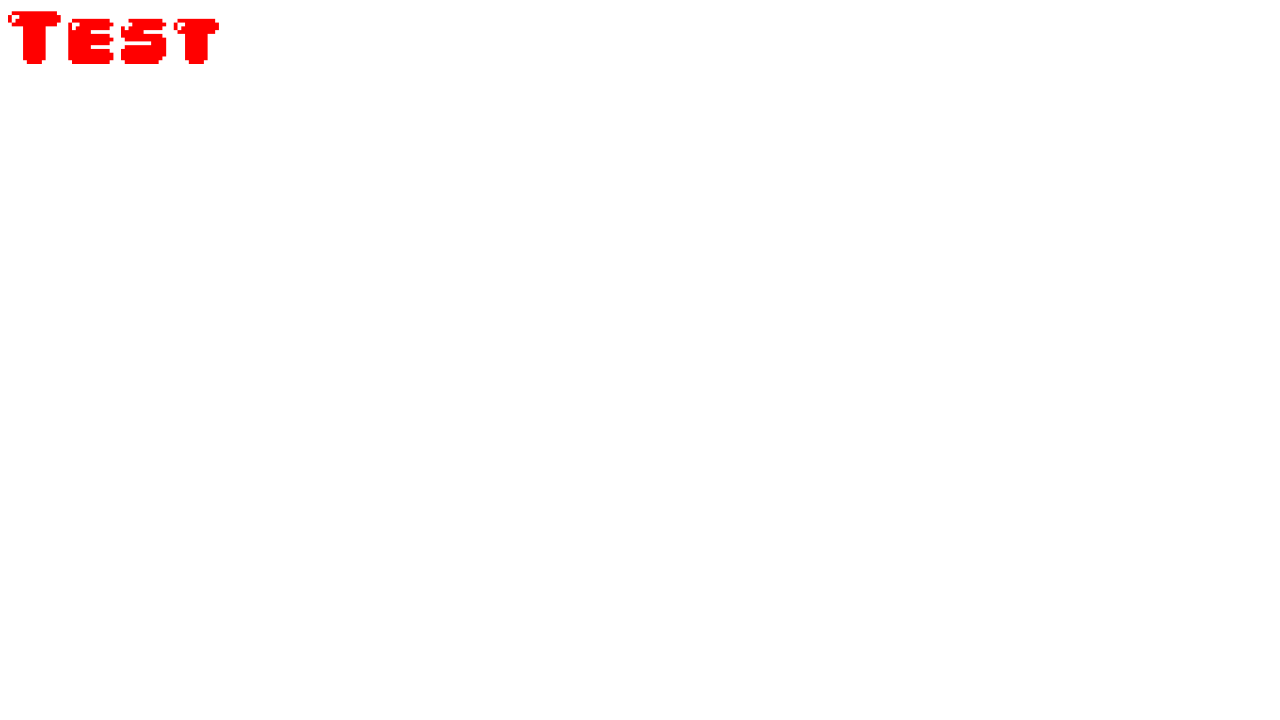
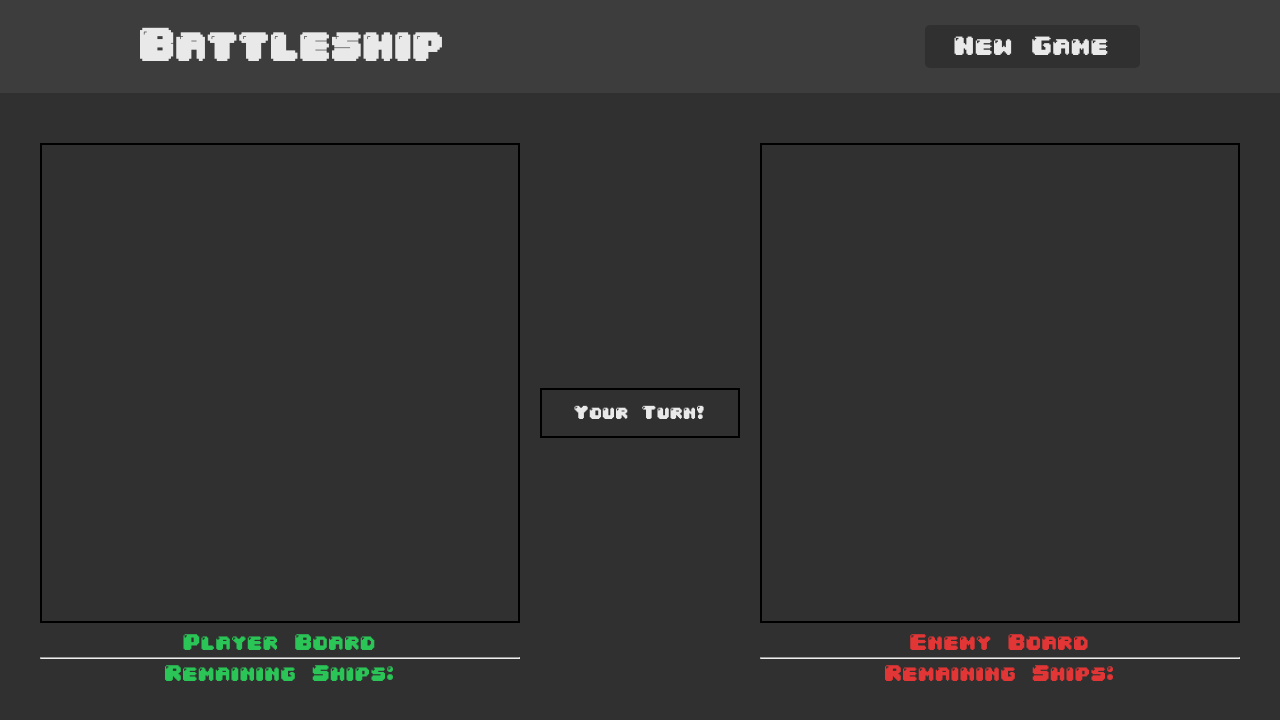
Before and after one commit to elk15/Battleship, a website built with webpack: page dist/index.html in a window 1280 px wide. Built offline with Linux system fonts and the light colour scheme.

Commit message:
Implement basic html and css

```diff
--- a/src/style.css
+++ b/src/style.css
@@ -1,3 +1,6 @@
+@import url('https://fonts.googleapis.com/css2?family=Roboto:wght@300;400;500;900&display=swap');
+
+
 @font-face {
 
     font-family: 'default';
@@ -9,8 +12,155 @@
     weight: 600;
 }
 
-div {
-    color: red;
-    font-family: 'default';
-    font-size: 4rem;
+* {
+    margin: 0;
+    padding: 0;
+    box-sizing: border-box;
+    list-style: none;
+    font-family: 'default', sans-serif;
 }
+
+:root {
+    --font-color: rgb(233, 233, 233);
+    --secondary-color: #3d3d3d;
+    --primary-color: #303030;
+    --green: #2bc557;
+    --red: #e23636;
+}
+
+.container {
+    display: flex;
+    flex-direction: column;
+    min-height: 100vh;
+}
+
+header {
+    background-color: var(--secondary-color);
+    color: var(--font-color);
+    display: flex;
+    justify-content: center;
+    padding: 25px;
+    font-size: 1.2rem;
+}
+
+.header-container {
+    align-items: center;
+}
+
+#new-game {
+    padding: 10px 30px;
+    font-size: 1.4rem;
+    color: var(--font-color);
+    border: none;
+    border-radius: 5px;
+    background-color: var(--primary-color);
+    cursor: pointer;
+    transition: transform 200ms ease-in-out;
+}
+
+#new-game:hover {
+    transform: translate(0, -5px);
+}
+
+main{
+    flex: 1;
+    display: flex;
+    justify-content: center;
+    padding-top: 50px;
+    background-color: var(--primary-color)
+}
+
+.main-container, .header-container {
+    width: 1000px;
+    display: flex;
+}
+
+.header-container {
+    justify-content: space-between;
+
+}
+
+.main-container {
+    justify-content: center;
+    gap: 20px;
+    color: var(--font-color);
+    height: 100%;
+}
+
+#player-board, #enemy-board, #game-caption {
+    border: 2px black solid;
+}
+
+#game-caption {
+    padding: 15px;
+    width: 200px;
+    text-align: center;
+}
+
+#player-caption, #enemy-caption {
+    display: flex;
+    flex-direction: column;
+    align-items: center;
+    font-size: 1.2rem;
+    padding-top: 10px;
+}
+
+#player-caption, #player-caption>hr {
+    color: var(--green);
+}
+
+#enemy-caption, #enemy-caption>hr {
+    color: var(--red);
+}
+
+.board hr {
+    width: 100%;
+    margin-top: 5px;
+    margin-bottom: 5px;
+}
+
+#player-board, #enemy-board {
+    height: 30rem;
+    width: 30rem;
+}
+
+.caption-wrapper {
+    display: flex;
+    align-items: center;
+}
+
+@media only screen and (max-width: 1000px) {
+    .main-container, .header-container {
+        width: 100%;
+    }
+
+    main {
+        padding-top: 10px;
+    }
+
+    .main-container {
+        flex-direction: column;
+        align-items: center;
+        gap: 15px;
+    }
+
+
+
+
+}
+
+@media only screen and (max-width: 400px) {
+    #player-board, #enemy-board {
+        height: 250px;
+        width: 250px;
+    }
+
+    * {
+        font-size: 1rem;
+    }
+
+    #new-game {
+        padding: 5px 20px;
+        font-size: 0.9rem;
+    }
+}
```
Also changed, not shown: dist/index.html, dist/main.js.
